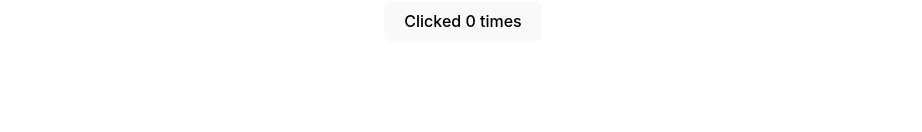
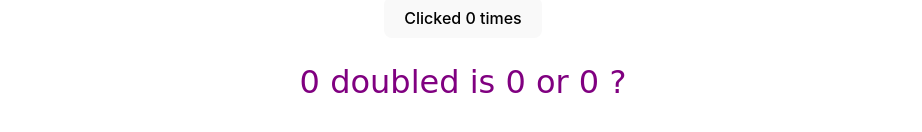
Before and after one commit to aktuehr/hello-svelte, a Svelte app in the folder myapp/: page / in a window 1280 px wide. Shown: the part 722-854 px from the top of the page, without its empty margins (177-1099 px from the left). Before the commit the page ends 800 px from the top, so only its background shows below. Built offline with nearby package versions, Linux system fonts and the light colour scheme.

Commit message:
tutorial: Declarations

```diff
--- a/myapp/src/App.svelte
+++ b/myapp/src/App.svelte
@@ -10,6 +10,9 @@
   function incrementCount() {
     count += 1;
   }
+
+  $: doubled = count * 2;
+  let hoppe = count * 2;
 </script>
 
 <h1>Hello {name.toUpperCase()}!</h1>
@@ -22,6 +25,7 @@
   Clicked {count}
   {count === 1 ? "time" : "times"}
 </button>
+<p>{count} doubled is {doubled} or {hoppe} ?</p>
 
 <style>
   p {
```
